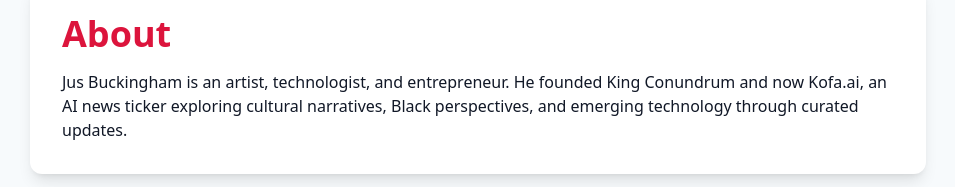
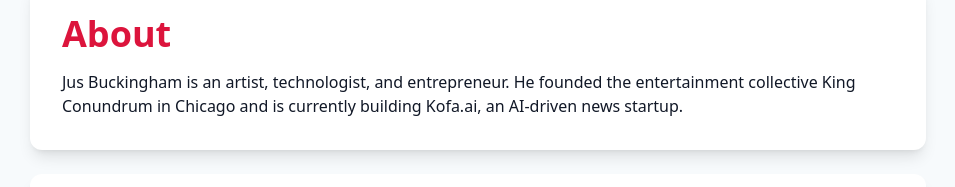
Before and after one commit to jusbuckingham/jusbuckingham, a Next.js app: page / in a window 1280 px wide. Shown: the part 613-800 px from the top of the page, without its empty margins (162-1117 px from the left). Built offline with nearby package versions, Linux system fonts and the light colour scheme.

Commit message:
Refined grammar and clarity in About section on personal website

```diff
--- a/pages/index.tsx
+++ b/pages/index.tsx
@@ -14,7 +14,7 @@
       title: 'About',
       content: (
         <p>
-          Jus Buckingham is an artist, technologist, and entrepreneur. He founded King Conundrum and now Kofa.ai, an AI news ticker exploring cultural narratives, Black perspectives, and emerging technology through curated updates.
+          Jus Buckingham is an artist, technologist, and entrepreneur. He founded the entertainment collective King Conundrum in Chicago and is currently building Kofa.ai, an AI-driven news startup.
         </p>
       ),
     },
```
